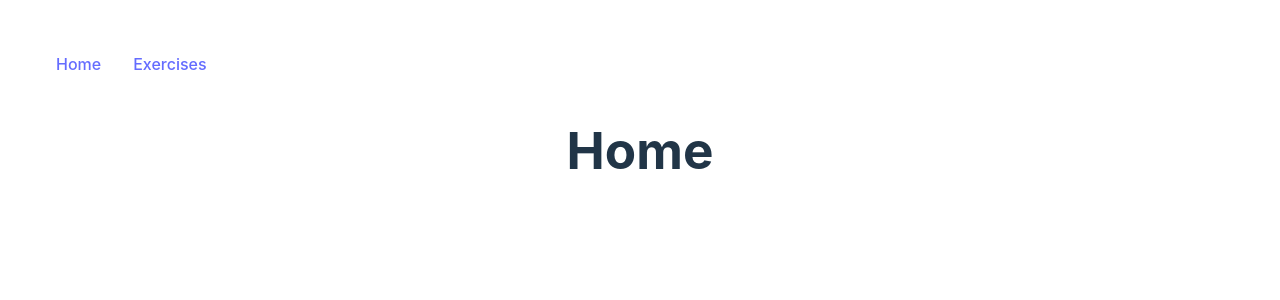
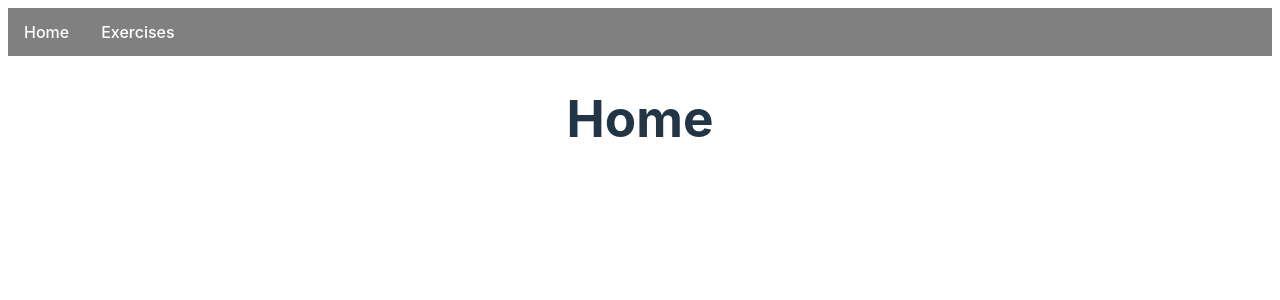
Before and after one commit to Rhys-Powell/workout-app, a React (Vite) app in the folder frontend/: page / in a window 1280 px wide. Shown: the top 300 px of the page. Built offline with nearby package versions, Linux system fonts and the light colour scheme.

Commit message:
Make header background gray, anchors white, and remove padding on root pseudo class

```diff
--- a/frontend/src/App.css
+++ b/frontend/src/App.css
@@ -1,6 +1,5 @@
 #root {
   max-width: 1280px;
   margin: 0 auto;
-  padding: 2rem;
   text-align: center;
 }
--- a/frontend/src/index.css
+++ b/frontend/src/index.css
@@ -15,7 +15,7 @@
 
 a {
   font-weight: 500;
-  color: #646cff;
+  color: white;
   text-decoration: inherit;
 }
 a:hover {
@@ -24,7 +24,7 @@ a:hover {
 
 header {
   height: 3em;
-  background-color: white;
+  background-color: gray;
   align-content: center;
 }
 
```
